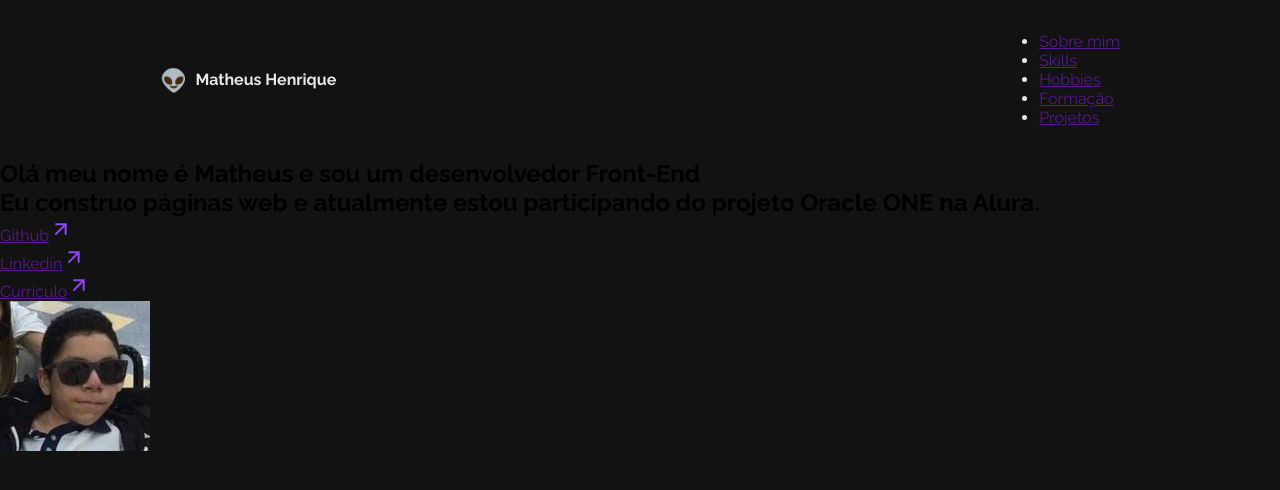
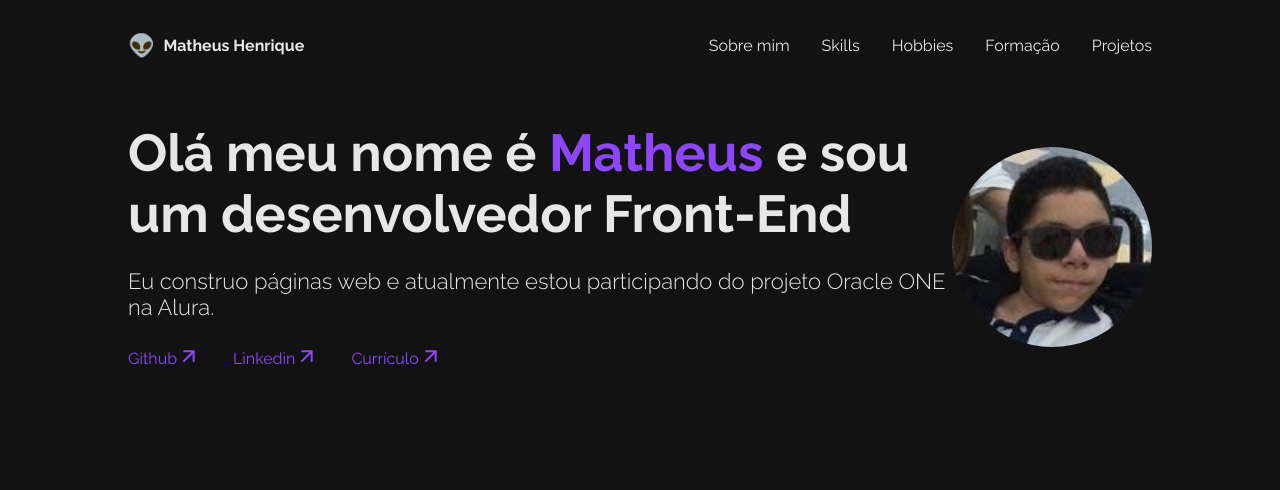
Before and after one commit to matheushenriqa/challenge-portfolio, a plain HTML site: page index.html in a window 1280 px wide. Drawn offline with Linux system fonts and the light colour scheme.

Commit message:
Css da seção de apresentação e mudanças em nomes de classes do header

```diff
--- a/css/style.css
+++ b/css/style.css
@@ -13,9 +13,25 @@
   box-sizing: inherit;
 }
 
+.purple {
+  color: var(--blue-violet);
+}
+
 body {
   background-color: var(--night);
   font-family: "Raleway", sans-serif;
+  color: var(--platinum);
+}
+
+/* HEADER */
+
+.center-container {
+  display: flex;
+  flex-direction: column;
+  gap: 32px;
+  max-width: 80%;
+  margin: auto;
+
 }
 
 .header {
@@ -23,9 +39,7 @@ body {
   color: var(--platinum);
   align-items: center;
   justify-content: space-between;
-  padding: 32px;
-  max-width: 75%;
-  margin: auto;
+  padding: 32px 0;
 }
 
 .header__name {
@@ -42,19 +56,69 @@ body {
   font-weight: 700;
 }
 
-.header__navbar {
+.header__navbar__list {
   display: flex;
   gap: 32px;
   list-style: none;
 }
 
-.header__navbar__list__link,
-.header__navbar__list__link:visited {
+.header__navbar__list--item__link,
+.header__navbar__list--item__link:visited {
   text-decoration: none;
   color: var(--platinum);
   transition: all .3s;
 }
 
-.header__navbar__list__link:hover {
+.header__navbar__list--item__link:hover {
   color: var(--blue-violet);
 }
+
+/* APRESENTAÇÃO */
+
+.presentation {
+  display: flex;
+  align-items: center;
+}
+
+.presentation__text {
+  display: flex;
+  flex-direction: column;
+  gap: 24px;
+}
+
+.presentation__image {
+  width: 368px;
+  border-radius: 50%;
+}
+
+.presentation__text__main-text {
+  font-weight: 700;
+  font-size: 52px;
+}
+
+.presentation__text__sub-text {
+  font-weight: 300;
+  font-size: 22px;
+}
+
+.presentation__text__social {
+  display: flex;
+  list-style: none;
+  gap: 32px;
+}
+
+.presentation__text__social__list {
+  transition: transform .5s;
+}
+
+.presentation__text__social__list:hover {
+  transform: translateY(-5px);
+}
+
+.presentation__text__social__list__link,
+.presentation__text__social__list__link:visited {
+  display: flex;
+  align-items: center;
+  text-decoration: none;
+  color: var(--blue-violet);
+}
```
